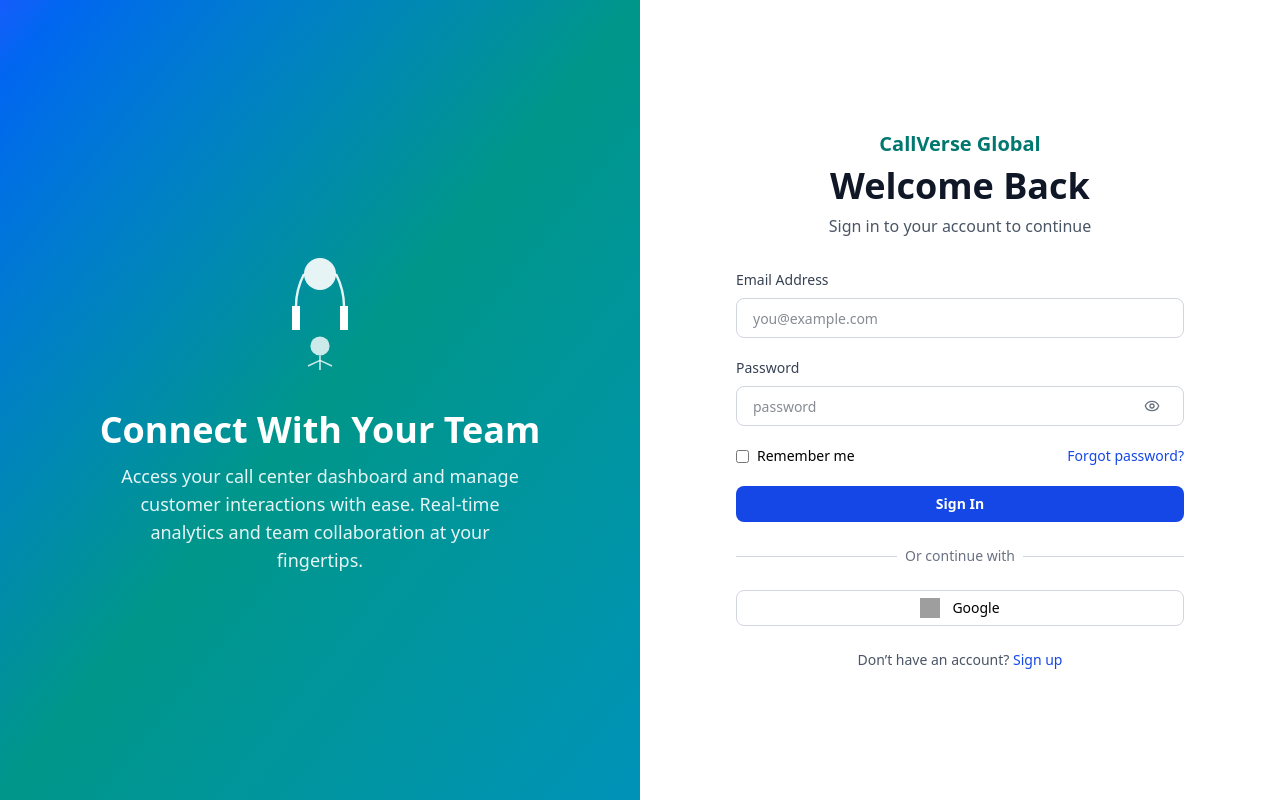
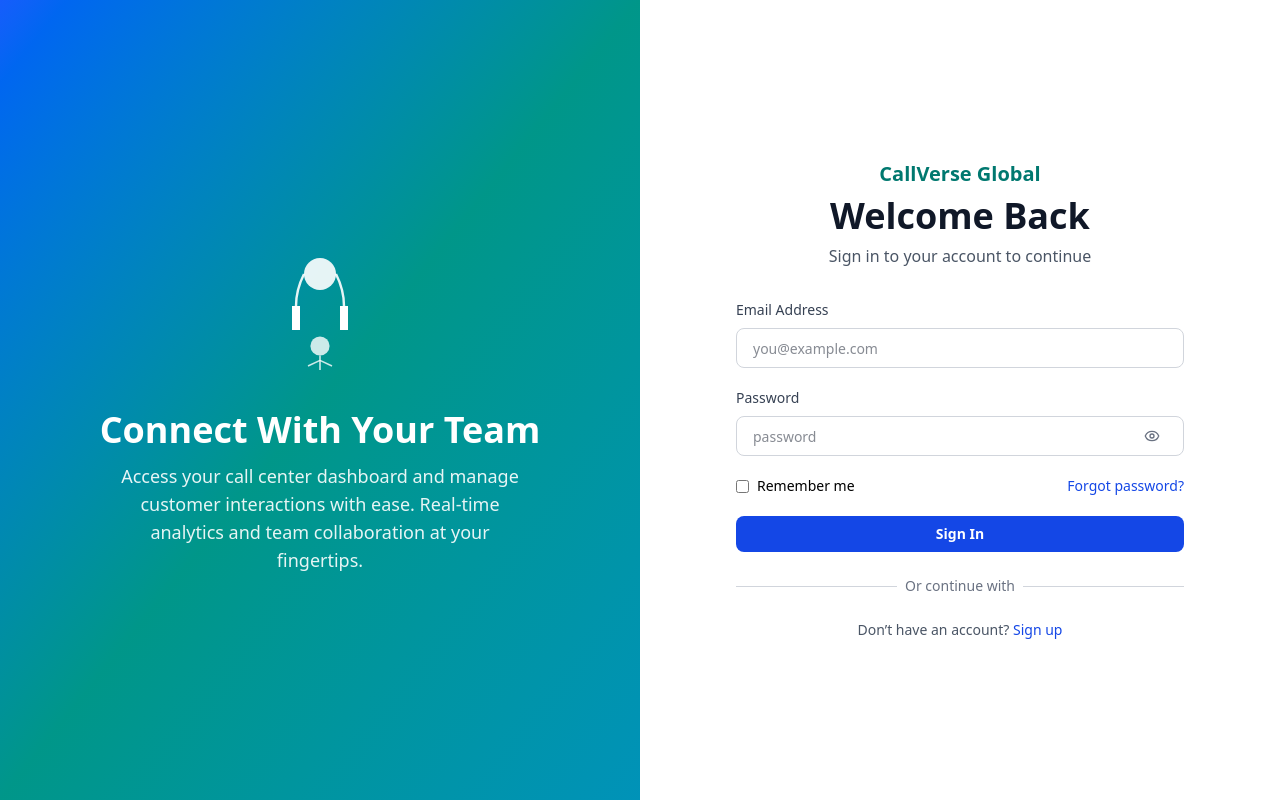
Before and after one commit to ArslanFaiz/Call-Center-Web, a React (Vite) app: page / in a window 1280 px wide. Built offline with nearby package versions, Linux system fonts and the light colour scheme; grey boxes are pictures that could not be loaded.

Commit message:
fix: ui fixes

```diff
--- a/src/features/auth/login.tsx
+++ b/src/features/auth/login.tsx
@@ -226,20 +226,6 @@
               </span>
             </div>
           </div>
-
-          {/* Google Login */}
-          <Button
-            type="button"
-            className="w-full flex items-center justify-center gap-3 border border-gray-300 py-3 rounded-lg hover:bg-gray-50 transition"
-          >
-            <img
-              src="https://www.svgrepo.com/show/475656/google-color.svg"
-              alt="Google"
-              className="w-5 h-5"
-            />
-            Google
-          </Button>
-
           <p className="text-center text-sm text-gray-600 mt-6">
             Don’t have an account?{" "}
             <Link to="/SignupForm" className="text-blue-700 hover:underline">
```
